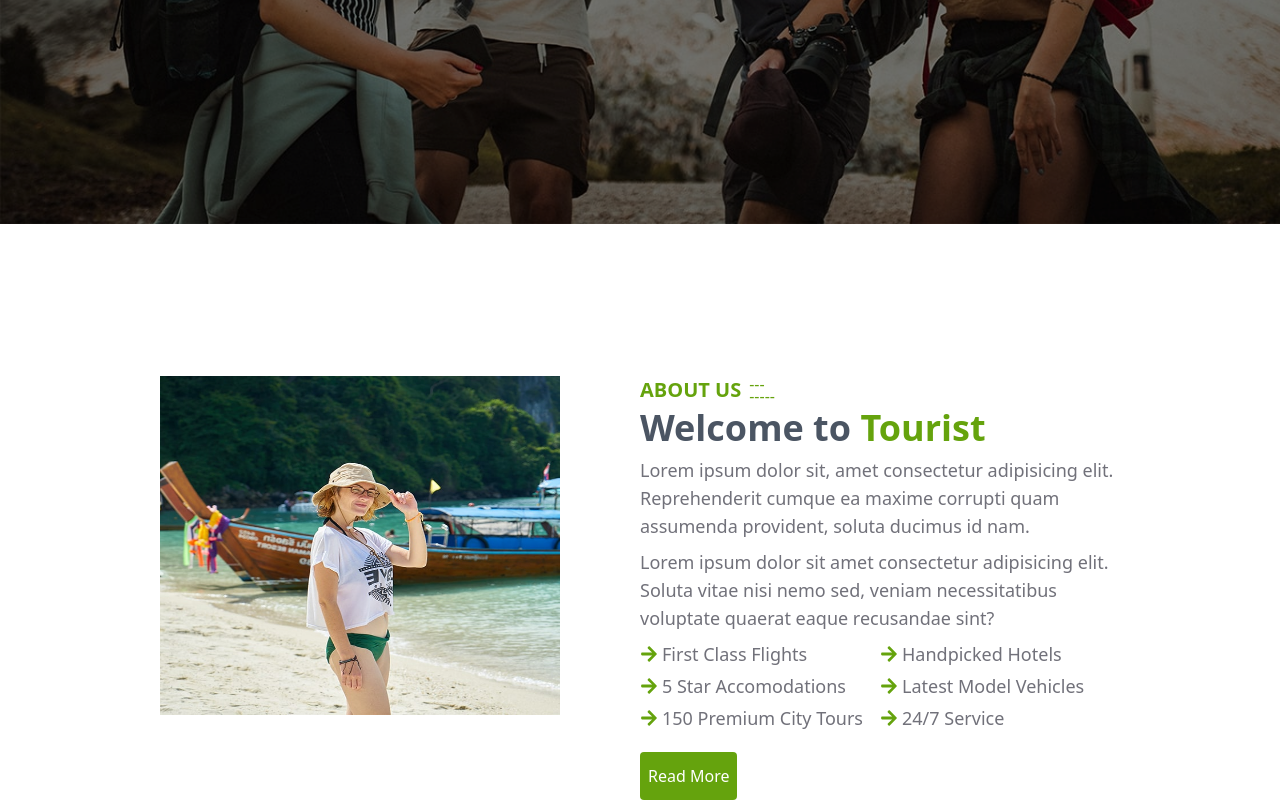
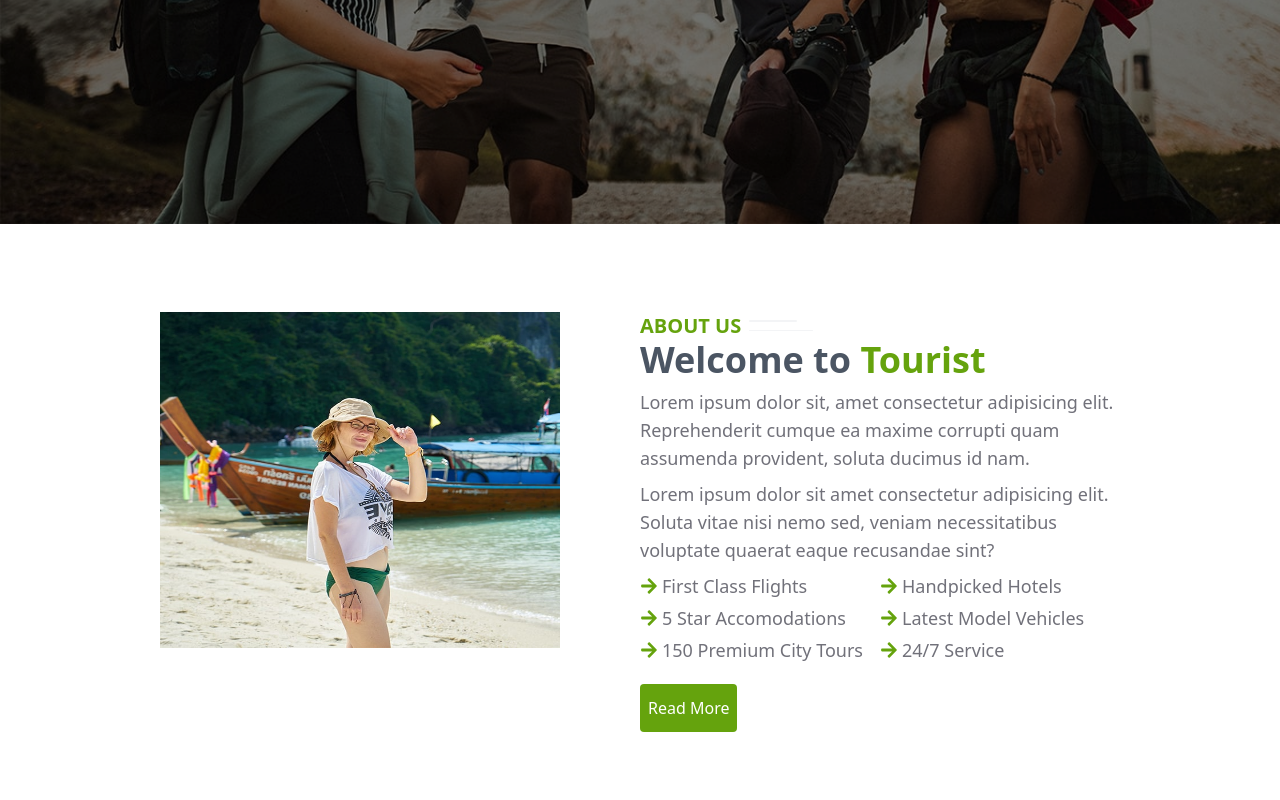
Before and after one commit to weepoka/travel_reactvite, a React (Vite) app: page / in a window 1280 px wide. Shown: the part 470-1270 px from the top of the page. After the commit the page ends 1202 px from the top, so only its background shows below. Built offline with nearby package versions, Linux system fonts and the light colour scheme.

Commit message:
Changed Design in About Us Page

```diff
--- a/src/components/AboutUs.jsx
+++ b/src/components/AboutUs.jsx
@@ -3,14 +3,18 @@ import { FaArrowRight } from "react-icons/fa";
 
 const AboutUs = () => {
   return (
-    <div className="grid grid-cols-2 mt-96 justify-center mx-40">
+    <div className="grid grid-cols-2 mt-80 justify-center mx-40">
       <img className="h-4/5 w-5/6" src={aboutImg} alt="About Us" />
       <div className="">
         <span className="flex text-lime-600">
           <h1 className=" font-bold text-xl">ABOUT US</h1>
-          <span className="-mt-1 ml-2">
-            <p className="-mb-3">---</p>
-            <p>-----</p>
+          <span className="mt-2 ml-2">
+            <p className="">
+              <hr className="w-12 h-0.5 bg-gray-100 border-0 rounded dark:bg-lime-600" />
+            </p>
+            <p className="mt-2">
+              <hr className="w-16 h-px bg-gray-100 border-0 rounded  dark:bg-lime-600" />
+            </p>
           </span>
         </span>
         <h1 className="text-4xl font-bold text-gray-600">
```
Also changed, not shown: src/components/Services.jsx (added, +23 -0 lines).
